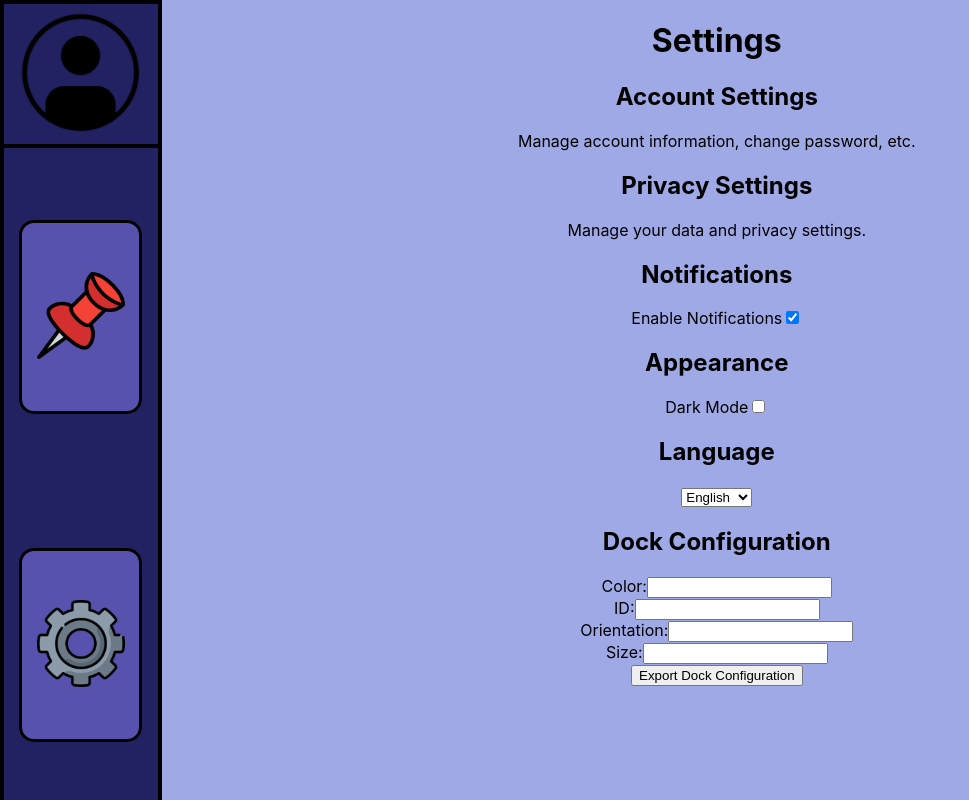
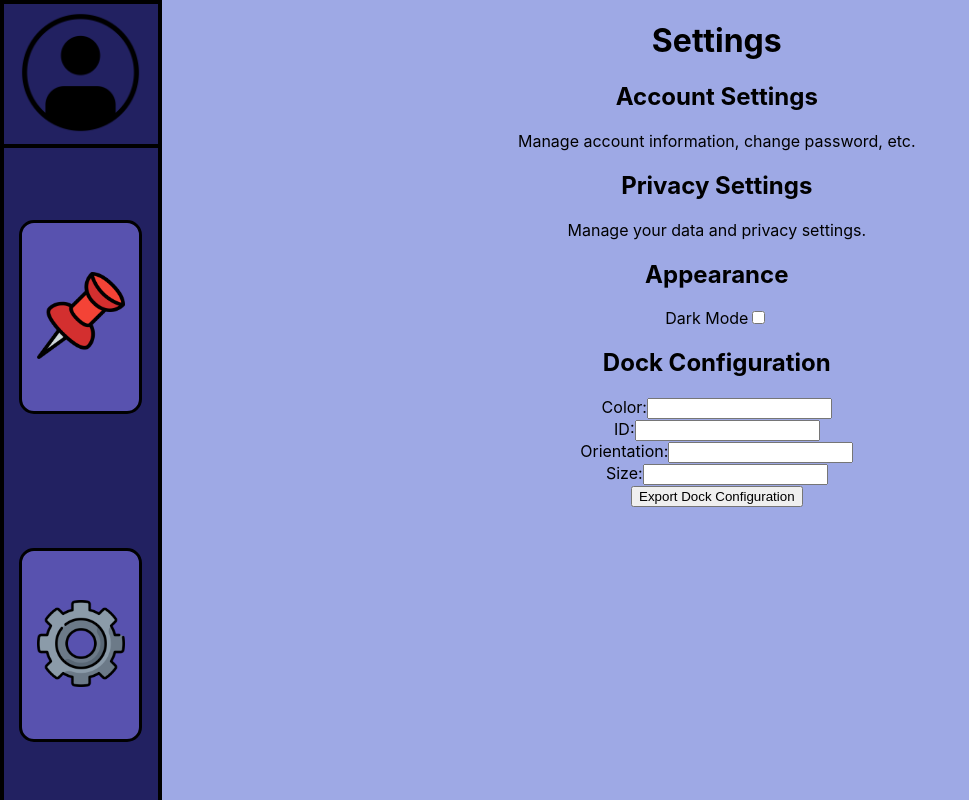
Before and after one commit to Kubakowski/Shortcut-Docker, a React (Vite) app: page /settings in a window 1280 px wide. Shown: the whole page, without its empty margins (0-969 px from the left). Built offline with nearby package versions, Linux system fonts and the light colour scheme.

Commit message:
Removed uneccesary options in settings page

```diff
--- a/src/pages/Settings.tsx
+++ b/src/pages/Settings.tsx
@@ -4,11 +4,7 @@ import { usePinnedShortcuts } from '../../PinnedShortcutsContext';
 import { db } from '../../firebaseInit';
 import { setDoc, doc, getDoc } from 'firebase/firestore';
 import createDocumentReference from '../../createDocumentReference';
-
-
 import '../App.css';
-
-type Language = 'English' | 'Spanish' | 'French' | 'German';
 
 interface SettingsProps {
   auth: any; // Replace 'any' with the correct type of auth
@@ -17,12 +13,10 @@ interface SettingsProps {
 }
 
 function Settings({ auth, setError, shortcutDocRef }: SettingsProps) {
-  const [notificationsEnabled, setNotificationsEnabled] = useState<boolean>(true);
   // Correctly initialized useState hook for darkMode
   const [darkMode, setDarkMode] = useState<boolean>(() => {
     return localStorage.getItem('darkMode') === 'true';
   });
-  const [language, setLanguage] = useState<Language>('English');
   const [dockFields, setDockFields] = useState({
     color: '',
     id: '',
@@ -52,13 +46,7 @@ function Settings({ auth, setError, shortcutDocRef }: SettingsProps) {
     localStorage.setItem('darkMode', darkMode.toString());
   }, [darkMode]);
 
-  const toggleNotifications = () => setNotificationsEnabled(prev => !prev);
-  const toggleDarkMode = () => {
-    setDarkMode(prev => !prev);
-  };
-  const handleLanguageChange = (e: ChangeEvent<HTMLSelectElement>) => {
-    setLanguage(e.target.value as Language);
-  };
+  const toggleDarkMode = () => {setDarkMode(prev => !prev);};
 
   const handleDockFieldChange = (e: React.ChangeEvent<HTMLInputElement>) => {
     const { name, value } = e.target;
@@ -121,29 +109,11 @@ function Settings({ auth, setError, shortcutDocRef }: SettingsProps) {
       </section>
 
       <section>
-        <h2>Notifications</h2>
-        <label>
-          Enable Notifications
-          <input type="checkbox" checked={notificationsEnabled} onChange={toggleNotifications} />
-        </label>
-      </section>
-
-      <section>
         <h2>Appearance</h2>
         <label>
           Dark Mode
           <input type="checkbox" checked={darkMode} onChange={toggleDarkMode} />
         </label>
-      </section>
-
-      <section>
-        <h2>Language</h2>
-        <select value={language} onChange={handleLanguageChange}>
-          <option value="English">English</option>
-          <option value="Spanish">Spanish</option>
-          <option value="French">French</option>
-          <option value="German">German</option>
-        </select>
       </section>
 
       {/* Dock Configuration */}
```
